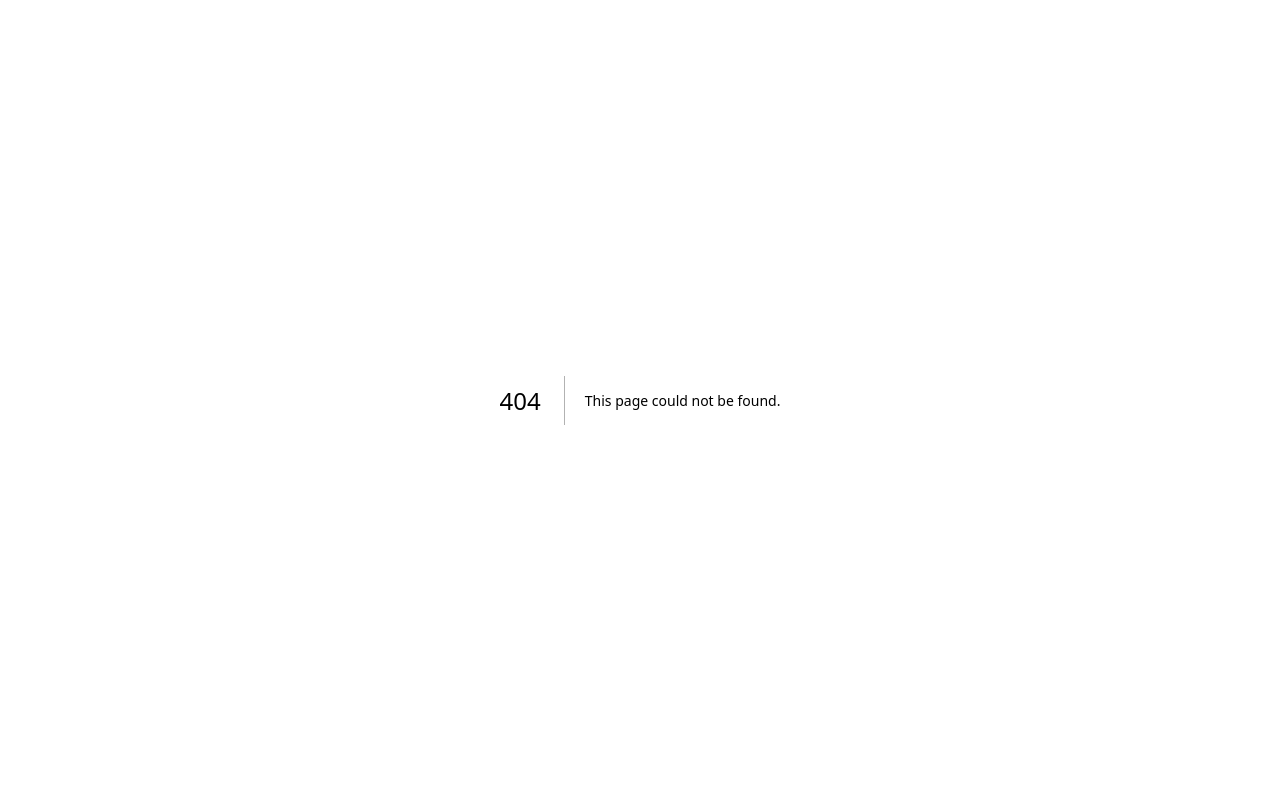
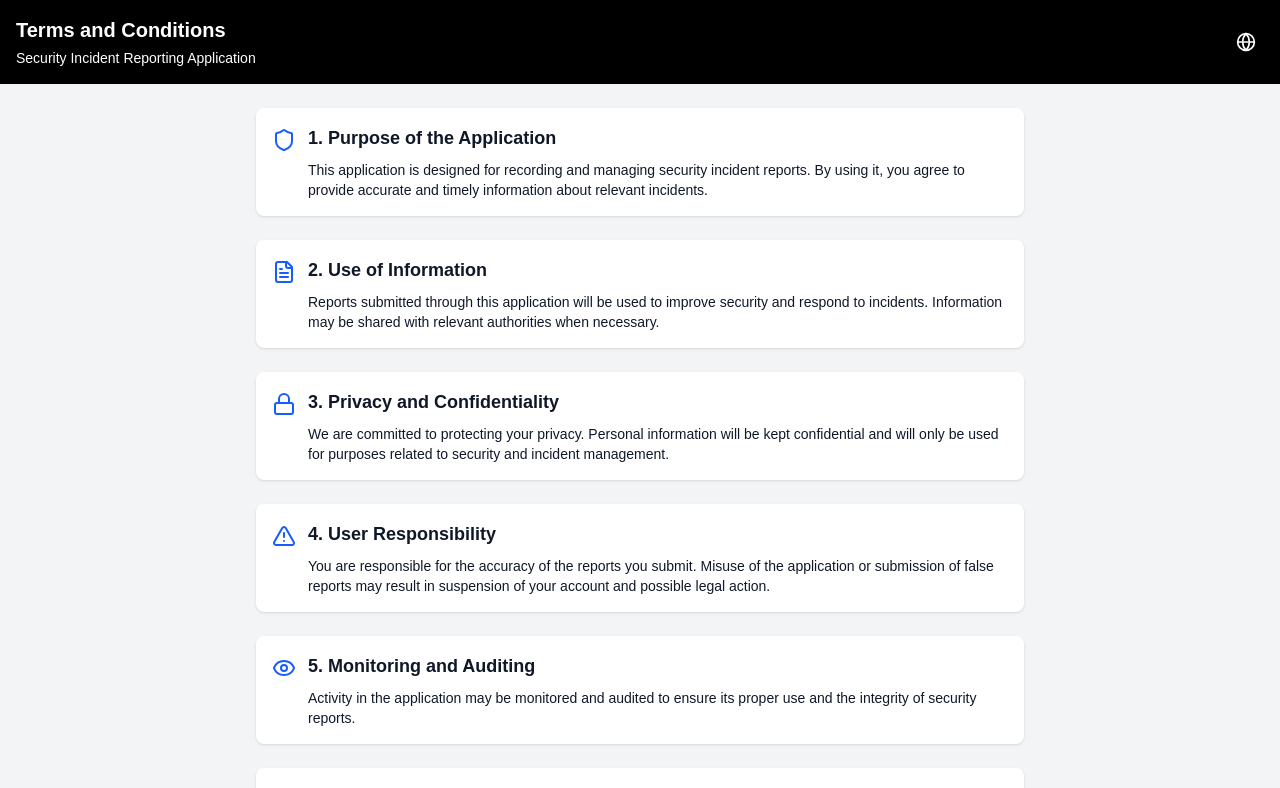
Before and after one commit to agilesrivas97/ftsmiami-web, a Next.js app: page /terms in a window 1280 px wide. Before the commit this address had no page. Shown: the top 788 px of the page. Built offline with nearby package versions, Linux system fonts and the light colour scheme.

Commit message:
app terms

```diff
--- a/package.json
+++ b/package.json
@@ -11,6 +11,7 @@
   "dependencies": {
     "@heroicons/react": "^2.2.0",
     "@tailwindcss/cli": "^4.0.0",
+    "clsx": "^2.1.1",
     "lucide-react": "^0.475.0",
     "next": "15.1.3",
     "react": "^19.0.0",
@@ -18,7 +19,8 @@
     "react-dom": "^19.0.0",
     "react-modal": "^3.16.3",
     "react-router-dom": "^7.1.1",
-    "sweetalert2": "^11.15.10"
+    "sweetalert2": "^11.15.10",
+    "tailwind-merge": "^3.0.2"
   },
   "devDependencies": {
     "@eslint/eslintrc": "^3",
--- /dev/null
+++ b/src/app/terms/page.tsx
@@ -0,0 +1,135 @@
+"use client"
+
+import { useState, useEffect } from "react"
+import { Shield, FileText, Lock, AlertTriangle, Eye, RefreshCw, Scale, Globe } from 'lucide-react'
+import React from "react"
+
+type Language = 'es' | 'en'
+
+const content = {
+  es: {
+    title: "Términos y Condiciones",
+    subtitle: "Aplicación de Reportes de Seguridad",
+    sections: [
+      {
+        title: "1. Propósito de la Aplicación",
+        content: "Esta aplicación está diseñada para el registro y gestión de reportes de incidentes de seguridad. Al utilizarla, usted se compromete a proporcionar información precisa y oportuna sobre incidentes relevantes."
+      },
+      {
+        title: "2. Uso de la Información",
+        content: "Los reportes enviados a través de esta aplicación serán utilizados para mejorar la seguridad y responder a incidentes. La información puede ser compartida con las autoridades pertinentes cuando sea necesario."
+      },
+      {
+        title: "3. Privacidad y Confidencialidad",
+        content: "Nos comprometemos a proteger su privacidad. La información personal se mantendrá confidencial y solo se utilizará para fines relacionados con la seguridad y la gestión de incidentes."
+      },
+      {
+        title: "4. Responsabilidad del Usuario",
+        content: "Usted es responsable de la precisión de los reportes que envía. El uso indebido de la aplicación o el envío de informes falsos puede resultar en la suspensión de su cuenta y posibles acciones legales."
+      },
+      {
+        title: "5. Monitoreo y Auditoría",
+        content: "La actividad en la aplicación puede ser monitoreada y auditada para garantizar su uso adecuado y la integridad de los reportes de seguridad."
+      },
+      {
+        title: "6. Actualizaciones",
+        content: "Estos términos pueden ser actualizados periódicamente. Se le notificará de cambios significativos y el uso continuado de la aplicación implica la aceptación de los términos actualizados."
+      },
+      {
+        title: "7. Ley Aplicable",
+        content: "Estos términos se rigen por las leyes de [Tu País/Estado]. Cualquier disputa relacionada con esta aplicación estará sujeta a la jurisdicción exclusiva de los tribunales de [Tu Ciudad/Estado]."
+      }
+    ],
+    acceptButton: "Aceptar y Continuar"
+  },
+  en: {
+    title: "Terms and Conditions",
+    subtitle: "Security Incident Reporting Application",
+    sections: [
+      {
+        title: "1. Purpose of the Application",
+        content: "This application is designed for recording and managing security incident reports. By using it, you agree to provide accurate and timely information about relevant incidents."
+      },
+      {
+        title: "2. Use of Information",
+        content: "Reports submitted through this application will be used to improve security and respond to incidents. Information may be shared with relevant authorities when necessary."
+      },
+      {
+        title: "3. Privacy and Confidentiality",
+        content: "We are committed to protecting your privacy. Personal information will be kept confidential and will only be used for purposes related to security and incident management."
+      },
+      {
+        title: "4. User Responsibility",
+        content: "You are responsible for the accuracy of the reports you submit. Misuse of the application or submission of false reports may result in suspension of your account and possible legal action."
+      },
+      {
+        title: "5. Monitoring and Auditing",
+        content: "Activity in the application may be monitored and audited to ensure its proper use and the integrity of security reports."
+      },
+      {
+        title: "6. Updates",
+        content: "These terms may be updated periodically. You will be notified of significant changes, and continued use of the application implies acceptance of the updated terms."
+      },
+      {
+        title: "7. Applicable Law",
+        content: "These terms are governed by the laws of [Your Country/State]. Any dispute related to this application will be subject to the exclusive jurisdiction of the courts of [Your City/State]."
+      }
+    ],
+    acceptButton: "Accept and Continue"
+  }
+}
+
+const icons = [Shield, FileText, Lock, AlertTriangle, Eye, RefreshCw, Scale]
+
+export default function TermsAndConditionsBilingual() {
+  const [language, setLanguage] = useState<Language>('en')
+
+  useEffect(() => {
+    const browserLang = navigator.language.split('-')[0]
+    setLanguage(browserLang === 'es' ? 'es' : 'en')
+  }, [])
+
+  const handleContinue = () => {
+    // Add logic to continue to the next screen
+    console.log("User accepted terms and conditions")
+  }
+
+  const toggleLanguage = () => {
+    setLanguage(prev => prev === 'es' ? 'en' : 'es')
+  }
+
+  const currentContent = content[language]
+
+  return (
+    <div className="min-h-screen flex flex-col bg-gray-100 text-gray-900">
+      <header className="p-4 bg-black text-white flex justify-between items-center">
+        <div>
+          <h1 className="text-xl font-bold">{currentContent.title}</h1>
+          <p className="text-sm mt-1">{currentContent.subtitle}</p>
+        </div>
+        <button
+          onClick={toggleLanguage}
+          className="p-2 rounded-full bg-black hover:bg-blue-800 transition-colors"
+          aria-label="Toggle language"
+        >
+          <Globe className="h-5 w-5" />
+        </button>
+      </header>
+
+      <main className="flex-grow px-4 py-6 overflow-auto">
+        <div className="space-y-6 max-w-3xl mx-auto">
+          {currentContent.sections.map((section, index) => (
+            <section key={index} className="flex items-start space-x-3 bg-white p-4 rounded-lg shadow">
+              {React.createElement(icons[index], { className: "w-6 h-6 mt-1 flex-shrink-0 text-blue-600" })}
+              <div>
+                <h2 className="text-lg font-semibold mb-2">{section.title}</h2>
+                <p className="text-sm">{section.content}</p>
+              </div>
+            </section>
+          ))}
+        </div>
+      </main>
+
+    </div>
+  )
+}
--- /dev/null
+++ b/src/utils/utils.ts
@@ -0,0 +1,6 @@
+import { type ClassValue, clsx } from "clsx"
+import { twMerge } from "tailwind-merge"
+
+export function cn(...inputs: ClassValue[]) {
+  return twMerge(clsx(inputs))
+}
```
Also changed, not shown: 1 other file (tests, documents, lock files or other folders).
